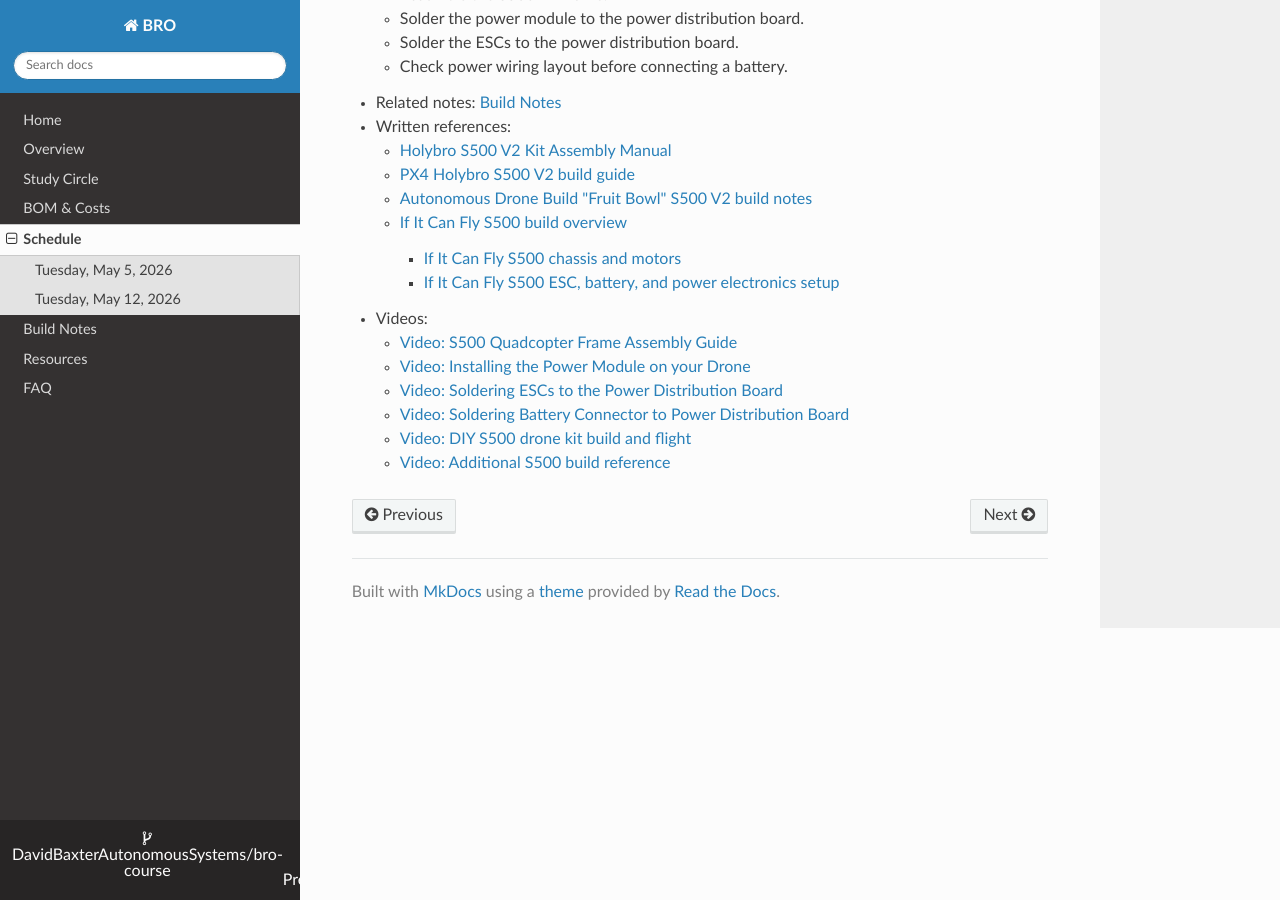
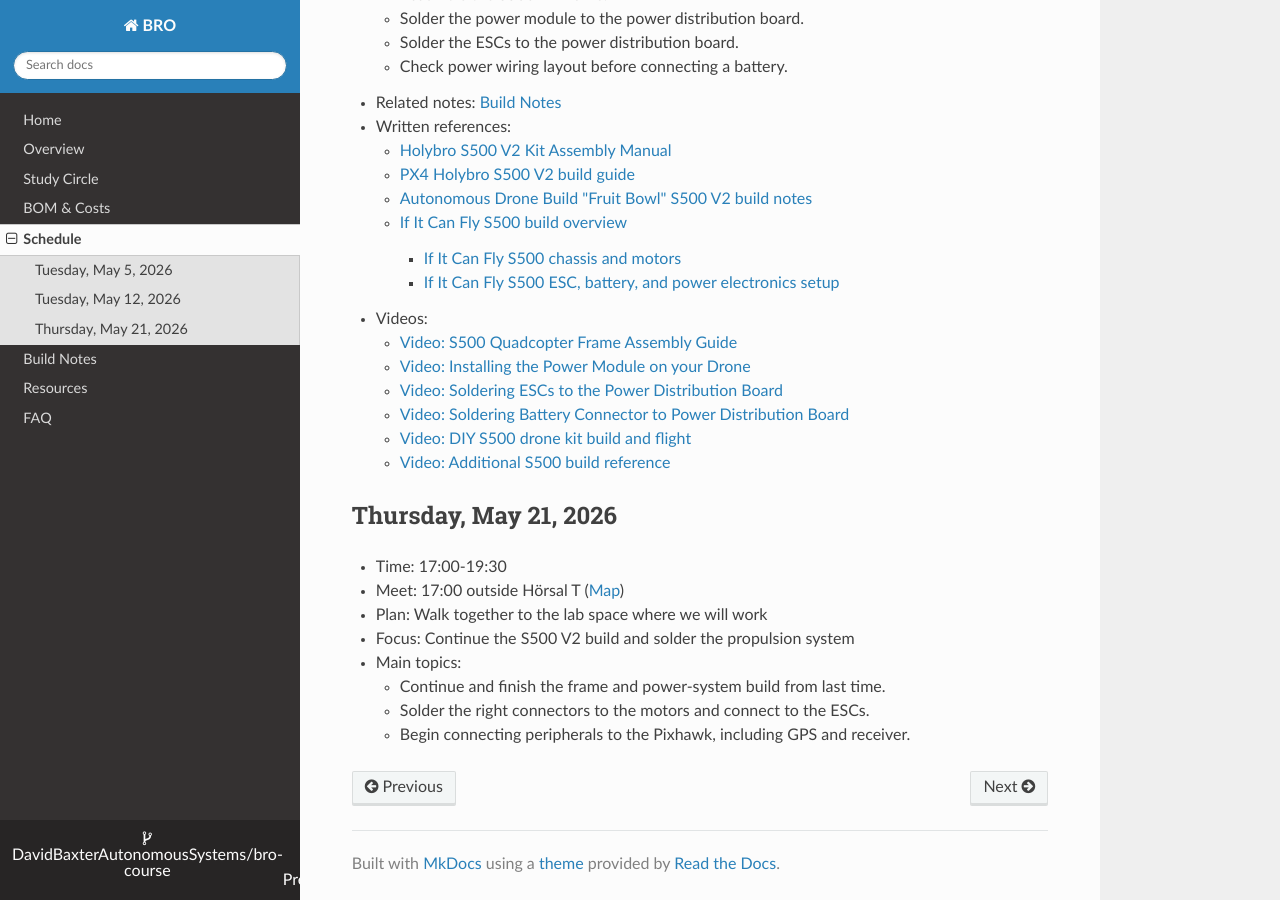
Before and after one commit to DavidBaxterAutonomousSystems/bro-course, an MkDocs documentation site: the page built from docs/schedule.md, in a window 1280 px wide and 900 px high, scrolled down 697 px. Built offline with MkDocs 1.6.1, drawn with Linux system fonts in a browser that asks for light colours; nearby versions of some CDN libraries.

Commit message:
docs: add next study circle session

```diff
--- a/docs/schedule.md
+++ b/docs/schedule.md
@@ -40,3 +40,14 @@
     - [Video: Soldering Battery Connector to Power Distribution Board](https://youtu.be/fb1aYwV7SJg?si=xznT7AJ4IO6zG_Ga)
     - [Video: DIY S500 drone kit build and flight](https://youtu.be/fv7XVyHRTBY?si=CrTvADLAg5-C1iW_)
     - [Video: Additional S500 build reference](https://youtu.be/uo4mpJYU8J8?si=CeriUlqXmvW-sGzS)
+
+## Thursday, May 21, 2026
+
+- Time: 17:00-19:30
+- Meet: 17:00 outside Hörsal T ([Map](https://link.mazemap.com/SuGWpIjj))
+- Plan: Walk together to the lab space where we will work
+- Focus: Continue the S500 V2 build and solder the propulsion system
+- Main topics:
+    - Continue and finish the frame and power-system build from last time.
+    - Solder the right connectors to the motors and connect to the ESCs.
+    - Begin connecting peripherals to the Pixhawk, including GPS and receiver.
```
Also changed, not shown: docs/build-notes.md (+11 -0 lines).
